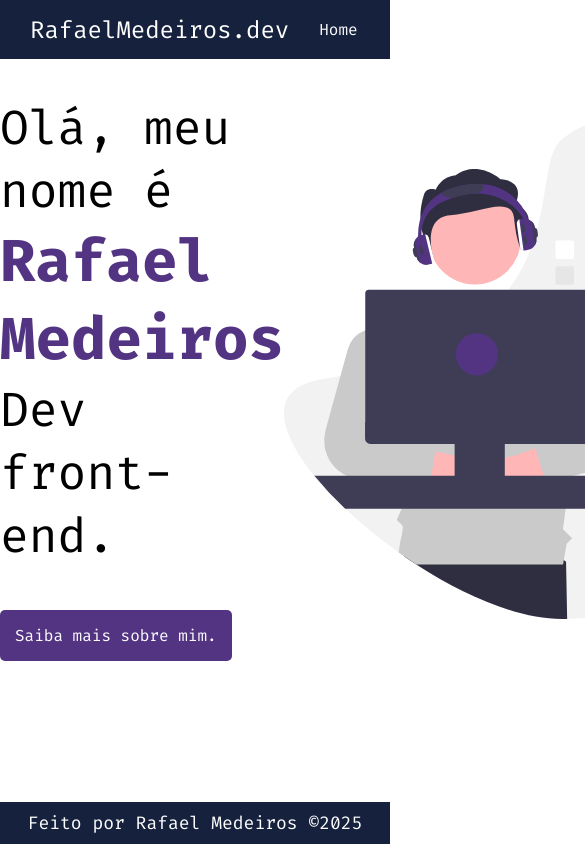
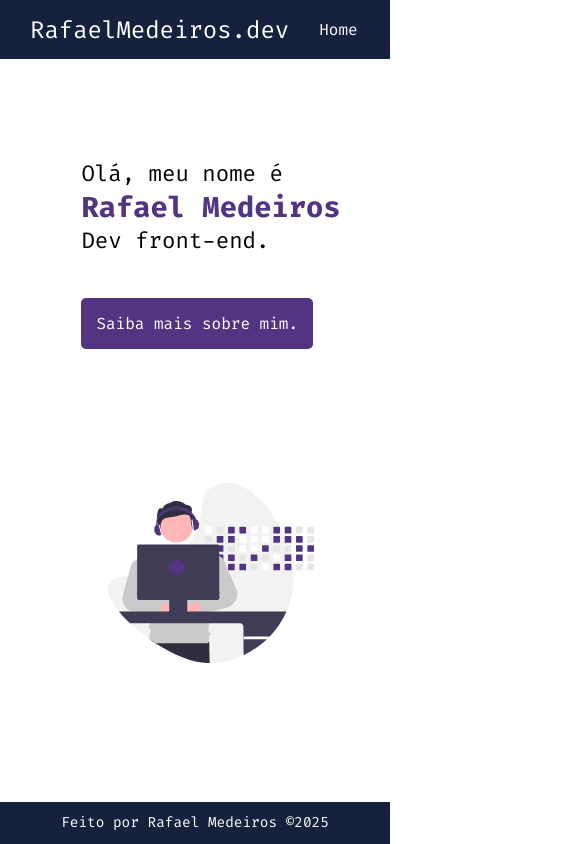
Before and after one commit to Rafael-Mont-Medeiros/website-with-react-vite, a React (Vite) app: page / in a window 390 px wide. Shown: the top 844 px of the page, 585 px wide, since content can reach past the window. Built offline with nearby package versions, Linux system fonts and the light colour scheme.

Commit message:
adicionando resposividade para diferentes tamanhos de telas.

```diff
--- a/src/Components/Content/Content.module.css
+++ b/src/Components/Content/Content.module.css
@@ -39,6 +39,39 @@
     scale: 1.1;
 }
 
+@media (max-width:768px){
+    .content {
+        display: flex;
+        flex-direction: column;
+        padding-block: 10vh 0;
+    }
+}
+
+@media (max-width:390px){
+    .content{
+        display: flex;
+        flex-direction: column;
+        align-items: center;
+        justify-content: space-around;
+        padding-top: 10vh;
+        padding-left: 2rem;
+
+    }
+
+
+    .content p{
+        font-size: 1.4rem;
+    }
+
+    .content span {
+        font-size: 1.8rem;
+    }
+
+    .content img {
+        height: 180px;
+    }
+}
+
 
 
 /*
--- a/src/Components/Footer/Footer.module.css
+++ b/src/Components/Footer/Footer.module.css
@@ -12,3 +12,9 @@
     color: var(--white);
     font-weight: 400;
 }
+
+@media (max-width: 390px) {
+    .content {
+        font-size: .9rem;
+    }
+}
--- a/src/Pages/Contatos/Contatos.module.css
+++ b/src/Pages/Contatos/Contatos.module.css
@@ -8,7 +8,7 @@
     margin-top: 10vh;
 }
 
-.contacts{
+.contacts {
     display: flex;
     justify-content: space-around;
     align-items: center;
@@ -22,7 +22,13 @@
     cursor: pointer;
 }
 
-.icon:hover{
+.icon:hover {
     opacity: 0.8;
     scale: 1.1;
 }
+
+@media (max-width: 390px) {
+    .contacts {
+        column-gap: 2rem;
+    }
+}
--- a/src/Pages/Projetos/Projetos.module.css
+++ b/src/Pages/Projetos/Projetos.module.css
@@ -1,6 +1,7 @@
 .container {
     min-height: 100vh;
-    margin-top: 7vw;
+
+    padding-block: 10vh 10vh;
 }
 
 .content{
--- a/src/Pages/Sobre/Sobre.module.css
+++ b/src/Pages/Sobre/Sobre.module.css
@@ -9,7 +9,7 @@
 
 .container h2,
 .container h2,
-.container p{
+.container p {
     cursor: default;
 }
 
@@ -19,7 +19,7 @@
     align-items: center
 }
 
-.description{
+.description {
     display: flex;
     flex-direction: column;
     row-gap: 15px;
@@ -32,11 +32,11 @@
 }
 
 .name {
-    color:#e94560;
+    color: #e94560;
     font-weight: 600;
 }
 
-.atuaction{
+.atuaction {
     color: var(--terceary);
     font-weight: 600;
 }
@@ -51,14 +51,46 @@
     width: 100vw;
     display: flex;
     flex-direction: column;
-    align-items:center;
+    align-items: center;
     row-gap: 2rem;
 }
 
-.icons{
+.icons {
     display: flex;
     column-gap: 3rem;
     height: 4rem;
+}
+
+@media (max-width: 390px) {
+    .container {
+        padding-block: 10vh 0;
+        justify-content: space-around;
+    }
+    .content {
+        display: flex;
+        flex-direction: column;
+    }
+
+    .content figure img{
+        height: 180px;
+        width: 180px;
+    }
+    .description {
+        margin-top: 2rem;
+        display: flex;
+        flex-direction: column;
+        font-size: 1.3rem;
+
+    }
+
+    .skills h2{
+        font-size: 1.3rem;
+    }
+
+    .icons{
+        height: 2rem;
+        column-gap: 0;
+    }
 }
 
 
```
